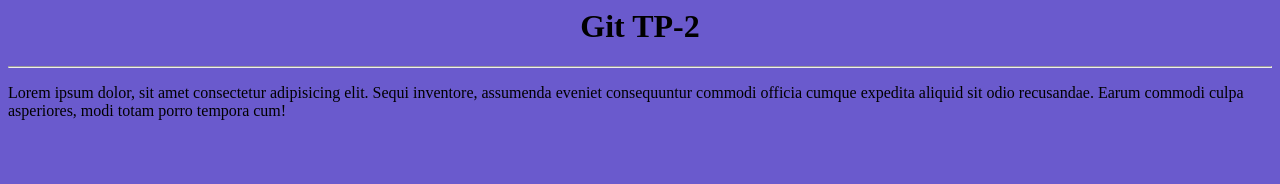
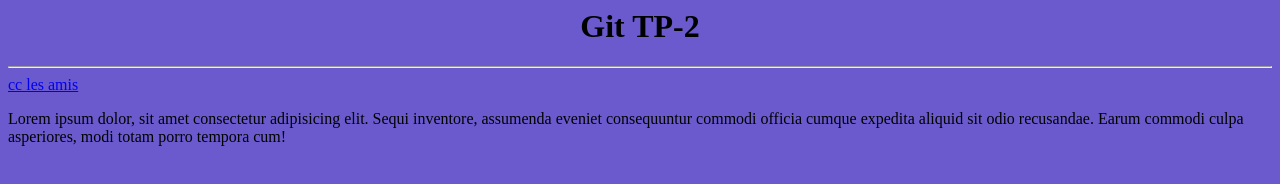
Before and after one commit to leoizana/tp-git, a plain HTML site: page Git2.html in a window 1280 px wide. Drawn offline with Linux system fonts and the light colour scheme.

Commit message:
Deuxieme version

```diff
--- a/Git2.html
+++ b/Git2.html
@@ -10,6 +10,7 @@
 <body>
 <h1><center> Git TP-2</center></h1>
 <hr>
+<a href="/index.html">cc les amis</a>
 <p> Lorem ipsum dolor, sit amet consectetur adipisicing elit. Sequi inventore, assumenda eveniet consequuntur commodi officia cumque expedita aliquid sit odio recusandae. Earum commodi culpa asperiores, modi totam porro tempora cum!</p>
 </body>
 </html>
```
